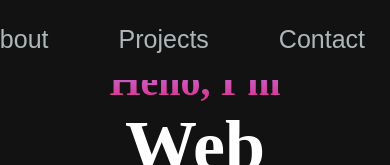
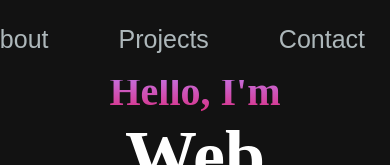
Before and after one commit to thasneem9/portfolio-internship-task, a React (Vite) app: page / in a window 390 px wide. Shown: the top 165 px of the page. Built offline with nearby package versions, Linux system fonts and the light colour scheme.

Commit message:
margin fix of navbar

```diff
--- a/src/components/header.css
+++ b/src/components/header.css
@@ -115,7 +115,7 @@ button:hover {
 
     .h2-hello {
         font-size: 60px;
-        margin: 30px 0px 0px;
+        margin: 40px 0px 0px;
     }
 
     .h2-typing-effect {
```
